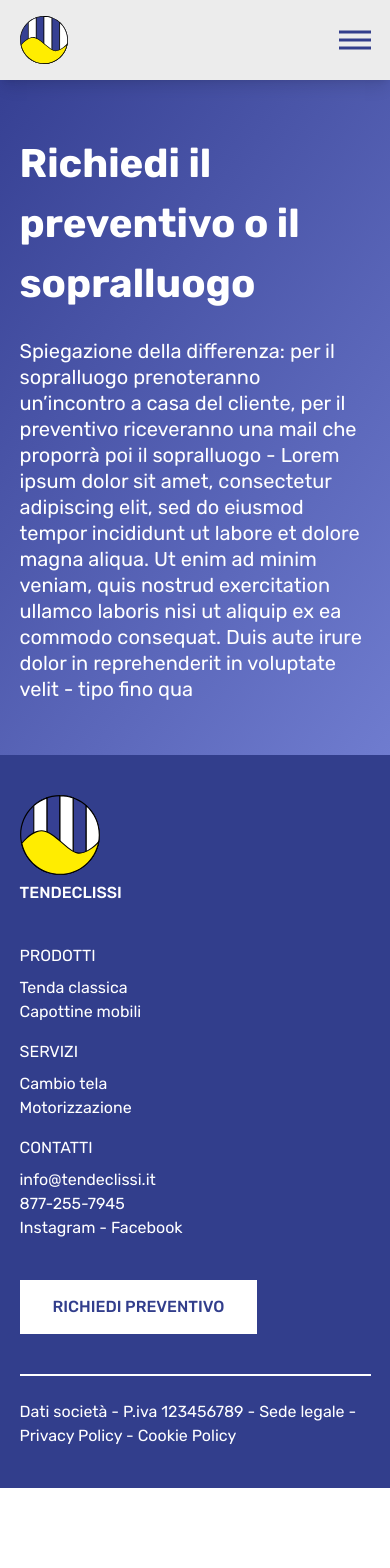
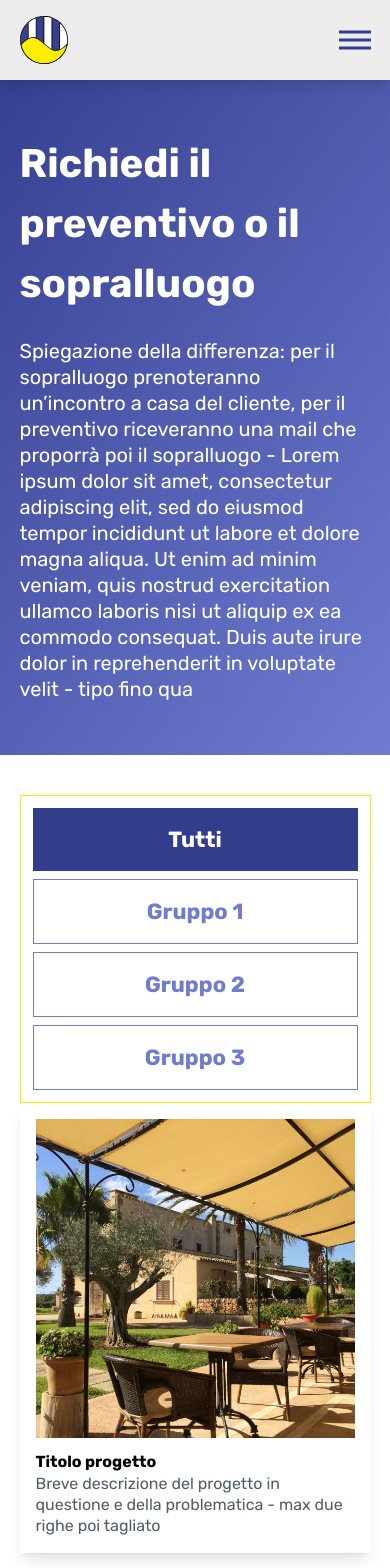
Before and after one commit to FraCanta/tendeclissi, a Next.js app: page /preventivo in a window 390 px wide. Shown: the top 1568 px of the page. Before the commit the page ends 1488 px from the top, so only its background shows below. Built offline with nearby package versions, Linux system fonts and the light colour scheme.

Commit message:
contatti page

```diff
--- a/components/InfoCard/InfoCard.js
+++ b/components/InfoCard/InfoCard.js
@@ -3,7 +3,7 @@ import React from "react";
 
 const InfoCard = () => {
   return (
-    <div class=" w-[90%] lg:max-w-3xl 2xl:max-w-6xl mx-auto !p-20 lg:text-center bg-white shadow-xl sm:p-8 flex flex-col gap-6 lg:gap-10">
+    <div class=" w-[90%] lg:max-w-3xl 2xl:max-w-6xl mx-auto !p-8 lg:!p-20 lg:text-center bg-white shadow-xl sm:p-8 flex flex-col gap-6 lg:gap-10">
       <h2 class="mb-2 text-3xl lg:text-5xl font-bold text-primary">
         Per informazioni
       </h2>
--- a/pages/preventivo.js
+++ b/pages/preventivo.js
@@ -1,3 +1,4 @@
+import Tab from "@/components/ProjectUI/Tab";
 import HeroPage from "@/components/hero/HeroPage";
 import React from "react";
 
@@ -17,6 +18,9 @@ const Preventivo = () => {
           }}
         ></p>
       </HeroPage>
+      <div className="w-[90%] mx-auto py-10 lg:py-20">
+        <Tab />
+      </div>
     </div>
   );
 };
```
